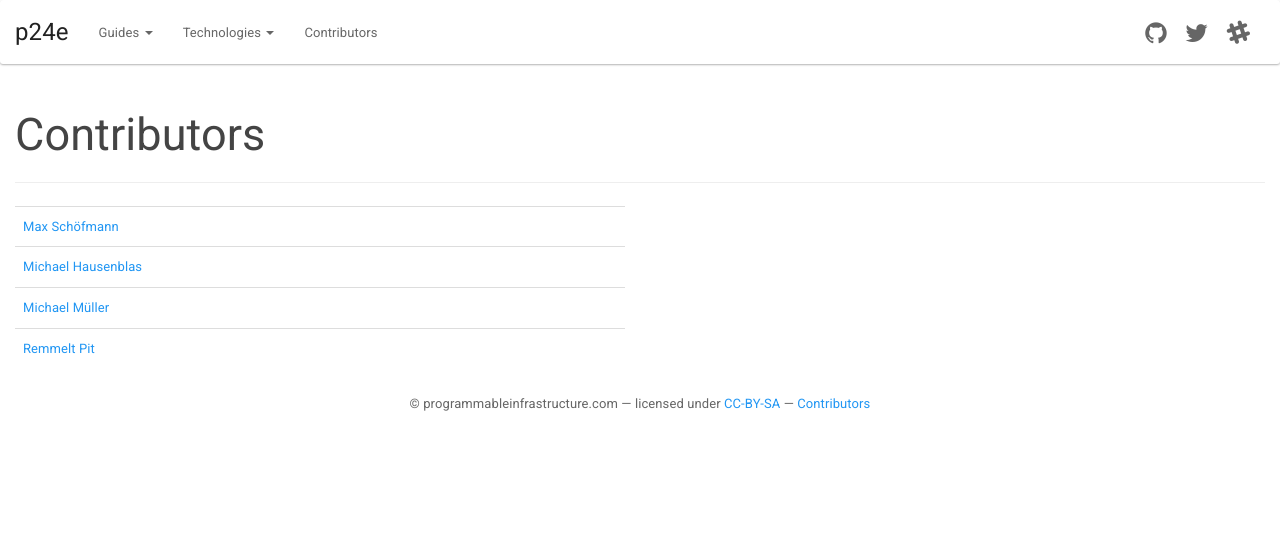
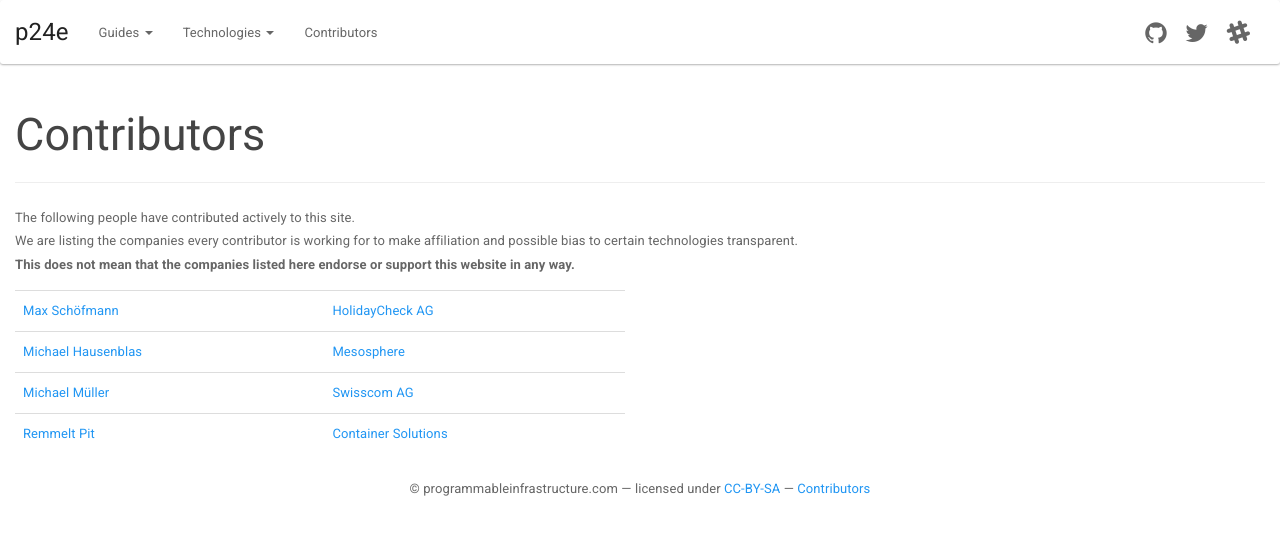
Before and after one commit to programmableinfrastructure/p24e.io, a Jekyll site: the page built from contributors.html, in a window 1280 px wide. Shown: the top 535 px of the page. Built offline with Jekyll 4.4.1, drawn with Linux system fonts in a browser that asks for light colours.

Commit message:
Make contributor affiliation transparent (and non-affiliation of their employers)

```diff
--- a/contributors.html
+++ b/contributors.html
@@ -2,24 +2,30 @@
 layout: page
 title: Contributors
 ---
+<p>
+  The following people have contributed actively to this site.<br/>
+  We are listing the companies every contributor is working for to make affiliation and possible bias to certain
+  technologies transparent.<br/>
+  <strong>This does not mean that the companies listed here endorse or support this website in any way.</strong>
+</p>
 <div class="row">
   <div class="col-md-6">
     <table class="table">
       <tr>
         <td><a href="#">Max Schöfmann</a></td>
-        <td></td>
+        <td><a href="http://careers.holidaycheck.com">HolidayCheck AG</a></td>
       </tr>
       <tr>
         <td><a href="#">Michael Hausenblas</a></td>
-        <td></td>
+        <td><a href="https://mesosphere.com/">Mesosphere</a></td>
       </tr>
       <tr>
         <td><a href="#">Michael Müller</a></td>
-        <td></td>
+        <td><a href="https://swisscom.ch/">Swisscom AG</a></td>
       </tr>
       <tr>
         <td><a href="#">Remmelt Pit</a></td>
-        <td></td>
+        <td><a href="http://container-solutions.com">Container Solutions</a></td>
       </tr>
     </table>
   </div>
```
